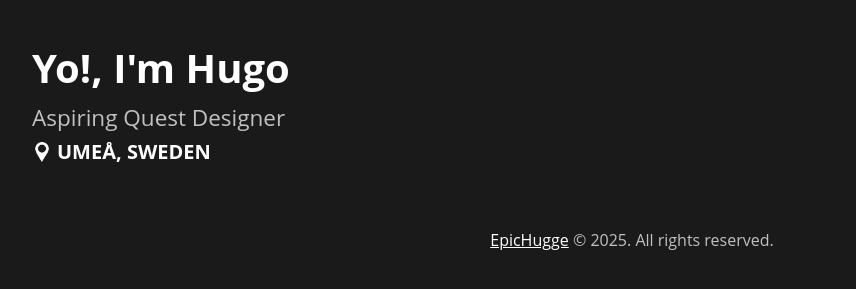
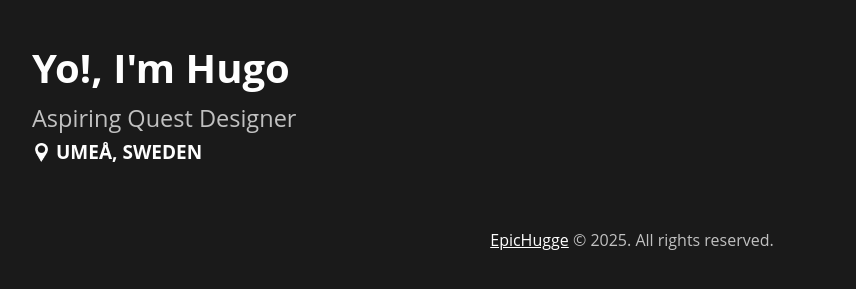
Before and after one commit to EpicHugge/EpicHugge.github.io, a Jekyll site: the page built from index.markdown, in a window 1280 px wide. Shown: the part 130-419 px from the top of the page, without its empty margins (8-864 px from the left). Built offline with Jekyll 4.4.1, drawn with Linux system fonts in a browser that asks for light colours; some web fonts are replaced.

Commit message:
Update style.css

```diff
--- a/assets/css/style.css
+++ b/assets/css/style.css
@@ -123,14 +123,14 @@ a:hover {
 
 .intro-sub {
   color: #c1c1c1;
-  font-size: 22.5px;
+  font-size: 23.5px;
   text-align: left;
   margin-bottom: 0px;
 }
 
 .intro-location {
   color: #fefefe;
-  font-size: 20px;
+  font-size: 19px;
   font-weight: bold;
   text-align: left;
   display: flex;
@@ -138,8 +138,8 @@ a:hover {
 }
 
 .intro-location .location-pointer {
-  width: 20px; /* Matches the font size */
-  height: 20px;
+  width: 19px; /* Matches the font size */
+  height: 19px;
   margin-right: 5px; /* Space between image and text */
 }
 
```
